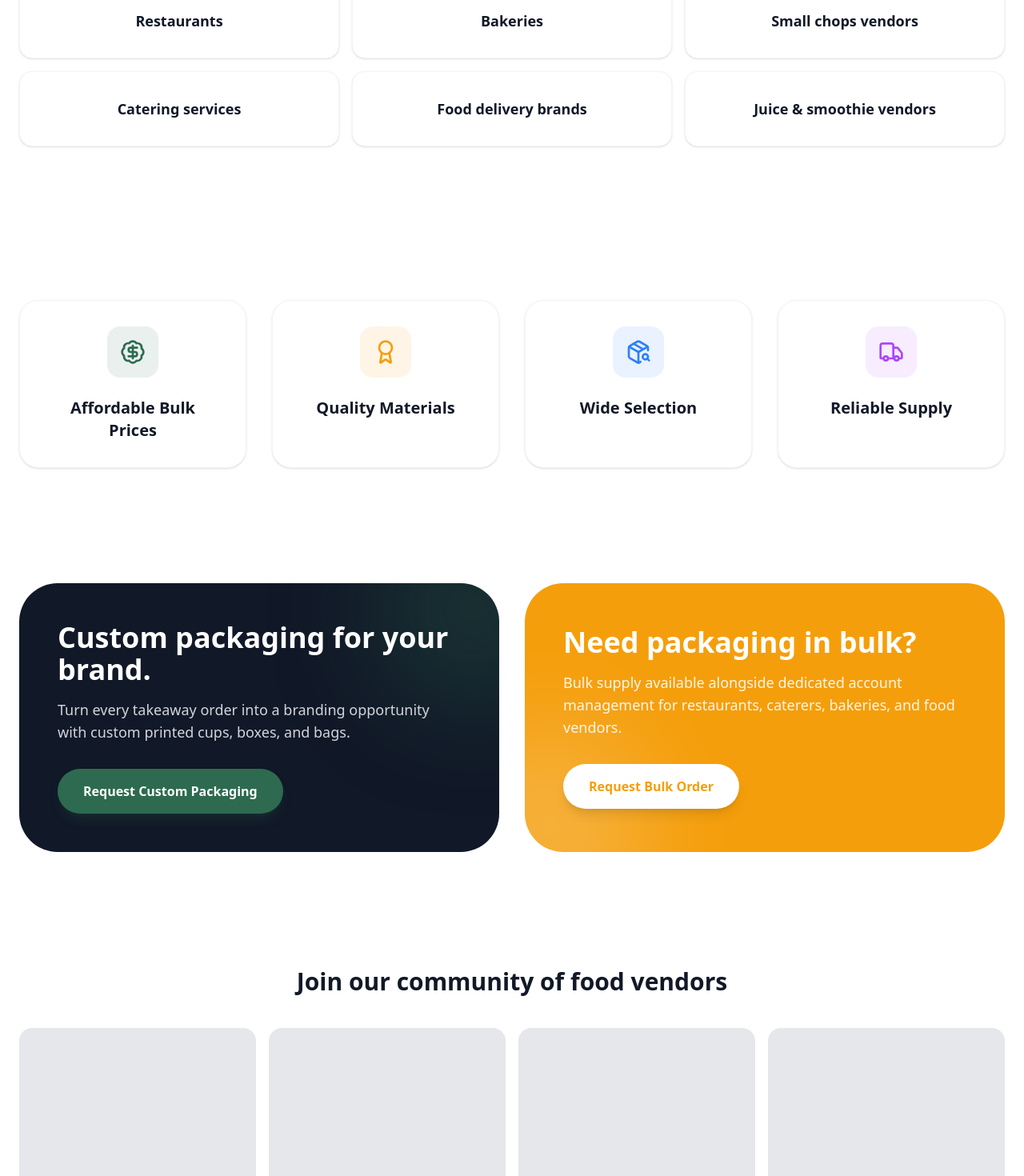
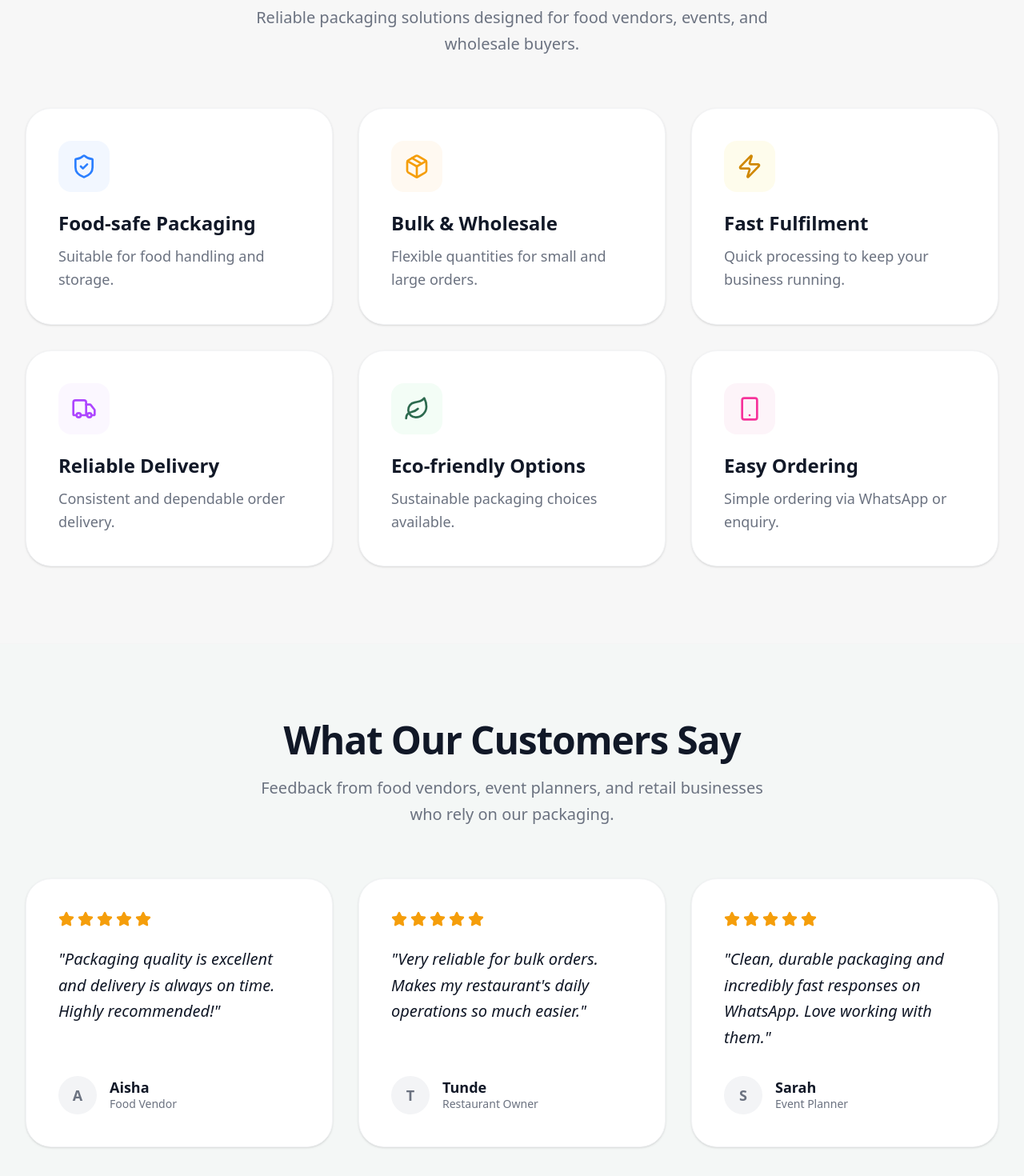
Before and after one commit to BOLA02/kafis_packaging, a Next.js app: page / in a window 1280 px wide. Shown: the part 4000-5470 px from the top of the page at 80% size. Built offline with nearby package versions, Linux system fonts and the light colour scheme.

Commit message:
feat:src/components/FastOrderStrip.tsx

```diff
--- a/src/app/page.tsx
+++ b/src/app/page.tsx
@@ -4,6 +4,8 @@ import Navbar from "@/components/Navbar";
 import CategoryGrid from "@/components/CategoryGrid";
 import BestSellers from "@/components/BestSellers";
 import FastOrderStrip from "@/components/FastOrderStrip";
+import TrustSection from "@/components/TrustSection";
+import Testimonials from "@/components/Testimonials";
 import { BadgeDollarSign, Award, PackageSearch, Truck, MessageCircle, Instagram } from "lucide-react";
 
 export default function Home() {
@@ -54,6 +56,8 @@ export default function Home() {
         <CategoryGrid />
         <BestSellers />
         <FastOrderStrip />
+        <TrustSection />
+        <Testimonials />
 
         {/* WHO WE SERVE */}
         <section className="py-24 px-6 max-w-7xl mx-auto">
@@ -69,24 +73,7 @@ export default function Home() {
           </div>
         </section>
 
-        {/* WHY CHOOSE KAFIS */}
-        <section className="py-24 px-6 max-w-7xl mx-auto">
-          <div className="grid grid-cols-1 md:grid-cols-2 lg:grid-cols-4 gap-8">
-            {[
-              { icon: BadgeDollarSign, title: "Affordable Bulk Prices", color: "text-brand-green bg-brand-green/10" },
-              { icon: Award, title: "Quality Materials", color: "text-brand-orange bg-brand-orange/10" },
-              { icon: PackageSearch, title: "Wide Selection", color: "text-blue-500 bg-blue-500/10" },
-              { icon: Truck, title: "Reliable Supply", color: "text-purple-500 bg-purple-500/10" }
-            ].map((feature, i) => (
-              <div key={i} className="flex flex-col items-center text-center p-8 bg-white rounded-3xl border border-gray-100 shadow-sm">
-                <div className={`w-16 h-16 rounded-2xl ${feature.color} flex items-center justify-center mb-6`}>
-                  <feature.icon className="w-8 h-8" />
-                </div>
-                <h3 className="font-bold text-xl text-text-primary">{feature.title}</h3>
-              </div>
-            ))}
-          </div>
-        </section>
+
 
         {/* TWO-TRAY INFO (Custom & Bulk) */}
         <section id="custom-branding" className="py-12 px-6 max-w-7xl mx-auto grid grid-cols-1 md:grid-cols-2 gap-8">
--- /dev/null
+++ b/src/components/Testimonials.tsx
@@ -0,0 +1,82 @@
+"use client";
+
+import { motion } from "framer-motion";
+import { Star } from "lucide-react";
+
+const TESTIMONIALS = [
+  {
+    quote: "Packaging quality is excellent and delivery is always on time. Highly recommended!",
+    name: "Aisha",
+    role: "Food Vendor"
+  },
+  {
+    quote: "Very reliable for bulk orders. Makes my restaurant's daily operations so much easier.",
+    name: "Tunde",
+    role: "Restaurant Owner"
+  },
+  {
+    quote: "Clean, durable packaging and incredibly fast responses on WhatsApp. Love working with them.",
+    name: "Sarah",
+    role: "Event Planner"
+  }
+];
+
+export default function Testimonials() {
+  return (
+    <section className="py-24 px-4 md:px-8 bg-brand-green/5 relative z-20">
+      <div className="max-w-7xl mx-auto">
+        <div className="text-center mb-16">
+          <motion.h2
+            initial={{ opacity: 0, y: 15 }}
+            whileInView={{ opacity: 1, y: 0 }}
+            viewport={{ once: true }}
+            className="text-4xl md:text-5xl font-black tracking-tight text-text-primary mb-5"
+          >
+            What Our Customers Say
+          </motion.h2>
+
+          <motion.p
+            initial={{ opacity: 0, y: 15 }}
+            whileInView={{ opacity: 1, y: 0 }}
+            viewport={{ once: true }}
+            transition={{ delay: 0.1 }}
+            className="text-lg md:text-xl text-text-muted font-medium max-w-2xl mx-auto leading-relaxed"
+          >
+            Feedback from food vendors, event planners, and retail businesses who rely on our packaging.
+          </motion.p>
+        </div>
+
+        <div className="grid grid-cols-1 md:grid-cols-2 lg:grid-cols-3 gap-6 md:gap-8">
+          {TESTIMONIALS.map((col, i) => (
+            <motion.div
+              key={i}
+              initial={{ opacity: 0, y: 20 }}
+              whileInView={{ opacity: 1, y: 0 }}
+              viewport={{ once: true, margin: "-50px" }}
+              transition={{ duration: 0.5, delay: i * 0.1 }}
+              className="bg-white p-8 md:p-10 rounded-[2rem] border border-gray-100 shadow-sm hover:shadow-xl transition-all duration-300 flex flex-col items-start transform hover:-translate-y-1"
+            >
+              <div className="flex items-center gap-1 mb-6">
+                {[...Array(5)].map((_, j) => (
+                  <Star key={j} className="w-5 h-5 fill-brand-orange text-brand-orange" />
+                ))}
+              </div>
+              <p className="text-xl text-text-primary font-medium mb-8 leading-relaxed italic">
+                "{col.quote}"
+              </p>
+              <div className="mt-auto flex items-center gap-4">
+                <div className="w-12 h-12 bg-gray-100 rounded-full flex items-center justify-center text-text-muted font-bold text-lg">
+                  {col.name.charAt(0)}
+                </div>
+                <div>
+                  <h4 className="font-bold text-text-primary text-lg leading-tight">{col.name}</h4>
+                  <p className="text-text-muted font-medium text-sm">{col.role}</p>
+                </div>
+              </div>
+            </motion.div>
+          ))}
+        </div>
+      </div>
+    </section>
+  );
+}
--- /dev/null
+++ b/src/components/TrustSection.tsx
@@ -0,0 +1,103 @@
+"use client";
+
+import { motion } from "framer-motion";
+import { ShieldCheck, Package, Zap, Truck, Leaf, Smartphone } from "lucide-react";
+
+const TRUST_FEATURES = [
+  {
+    icon: ShieldCheck,
+    title: "Food-safe Packaging",
+    desc: "Suitable for food handling and storage.",
+    color: "text-blue-500 bg-blue-50/80"
+  },
+  {
+    icon: Package,
+    title: "Bulk & Wholesale",
+    desc: "Flexible quantities for small and large orders.",
+    color: "text-brand-orange bg-orange-50/80"
+  },
+  {
+    icon: Zap,
+    title: "Fast Fulfilment",
+    desc: "Quick processing to keep your business running.",
+    color: "text-yellow-600 bg-yellow-50/80"
+  },
+  {
+    icon: Truck,
+    title: "Reliable Delivery",
+    desc: "Consistent and dependable order delivery.",
+    color: "text-purple-500 bg-purple-50/80"
+  },
+  {
+    icon: Leaf,
+    title: "Eco-friendly Options",
+    desc: "Sustainable packaging choices available.",
+    color: "text-brand-green bg-green-50/80"
+  },
+  {
+    icon: Smartphone,
+    title: "Easy Ordering",
+    desc: "Simple ordering via WhatsApp or enquiry.",
+    color: "text-pink-500 bg-pink-50/80"
+  }
+];
+
+export default function TrustSection() {
+  return (
+    <section className="py-24 px-4 md:px-8 bg-background-secondary border-y border-gray-100/60 relative z-20">
+      <div className="max-w-7xl mx-auto">
+        <div className="text-center mb-16">
+          <motion.div
+            initial={{ opacity: 0, y: 15 }}
+            whileInView={{ opacity: 1, y: 0 }}
+            viewport={{ once: true }}
+            className="mb-6 flex justify-center"
+          >
+            <span className="inline-flex items-center gap-2 px-4 py-2 rounded-full bg-brand-green/10 text-brand-leaf font-bold text-xs tracking-widest uppercase shadow-sm border border-brand-green/20">
+              <ShieldCheck className="w-4 h-4" /> Trusted by food vendors and businesses
+            </span>
+          </motion.div>
+
+          <motion.h2
+            initial={{ opacity: 0, y: 15 }}
+            whileInView={{ opacity: 1, y: 0 }}
+            viewport={{ once: true }}
+            transition={{ delay: 0.1 }}
+            className="text-4xl md:text-5xl lg:text-5xl font-black tracking-tight text-text-primary mb-6"
+          >
+            Why Businesses Trust Us
+          </motion.h2>
+
+          <motion.p
+            initial={{ opacity: 0, y: 15 }}
+            whileInView={{ opacity: 1, y: 0 }}
+            viewport={{ once: true }}
+            transition={{ delay: 0.2 }}
+            className="text-lg md:text-xl text-text-muted font-medium max-w-2xl mx-auto leading-relaxed"
+          >
+            Reliable packaging solutions designed for food vendors, events, and wholesale buyers.
+          </motion.p>
+        </div>
+
+        <div className="grid grid-cols-1 md:grid-cols-2 lg:grid-cols-3 gap-6 md:gap-8">
+          {TRUST_FEATURES.map((feature, i) => (
+            <motion.div
+              key={i}
+              initial={{ opacity: 0, y: 20 }}
+              whileInView={{ opacity: 1, y: 0 }}
+              viewport={{ once: true, margin: "-50px" }}
+              transition={{ duration: 0.5, delay: i * 0.1 }}
+              className="group bg-white p-8 md:p-10 rounded-[2rem] border border-gray-100 shadow-sm hover:shadow-xl hover:border-transparent transition-all duration-300 transform hover:-translate-y-1 flex flex-col items-start"
+            >
+              <div className={`w-16 h-16 rounded-2xl ${feature.color} flex items-center justify-center mb-6 group-hover:scale-110 transition-transform duration-300`}>
+                <feature.icon className="w-8 h-8" />
+              </div>
+              <h3 className="text-2xl font-bold text-text-primary mb-3 leading-tight">{feature.title}</h3>
+              <p className="text-text-muted font-medium text-lg leading-relaxed">{feature.desc}</p>
+            </motion.div>
+          ))}
+        </div>
+      </div>
+    </section>
+  );
+}
```
